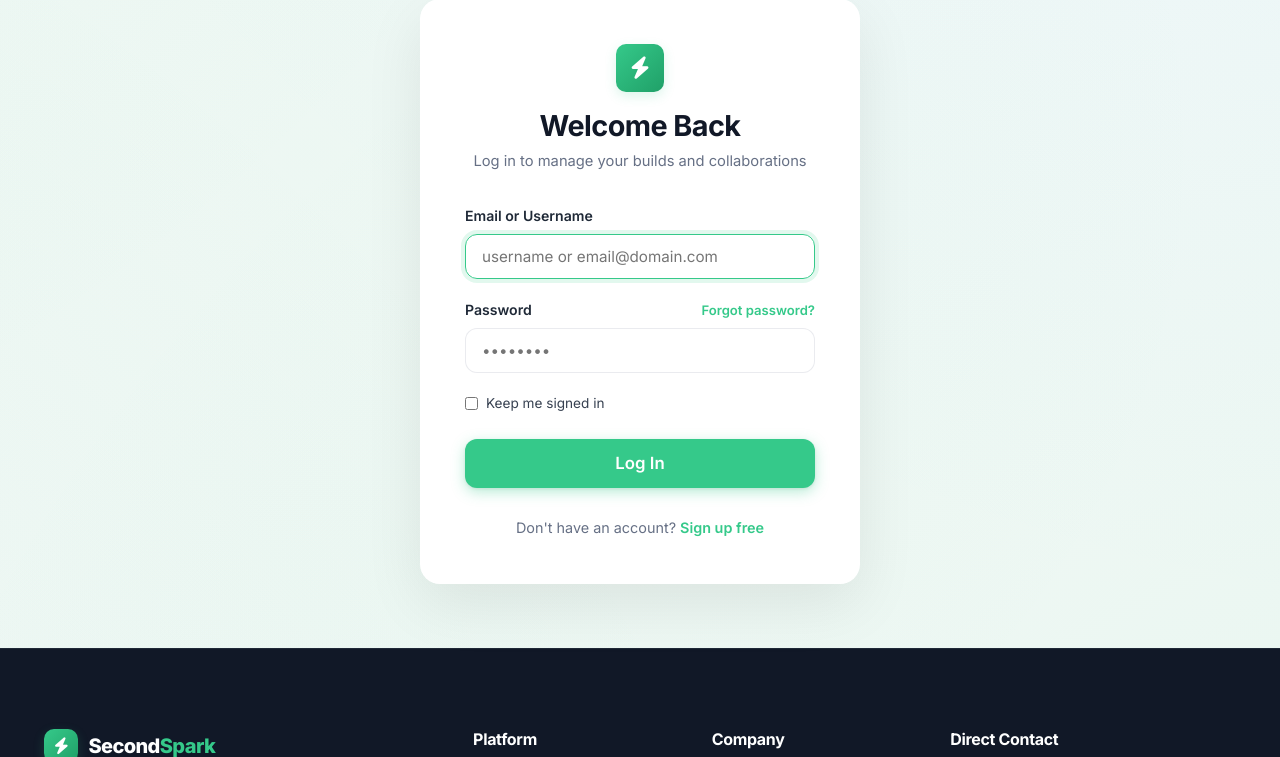
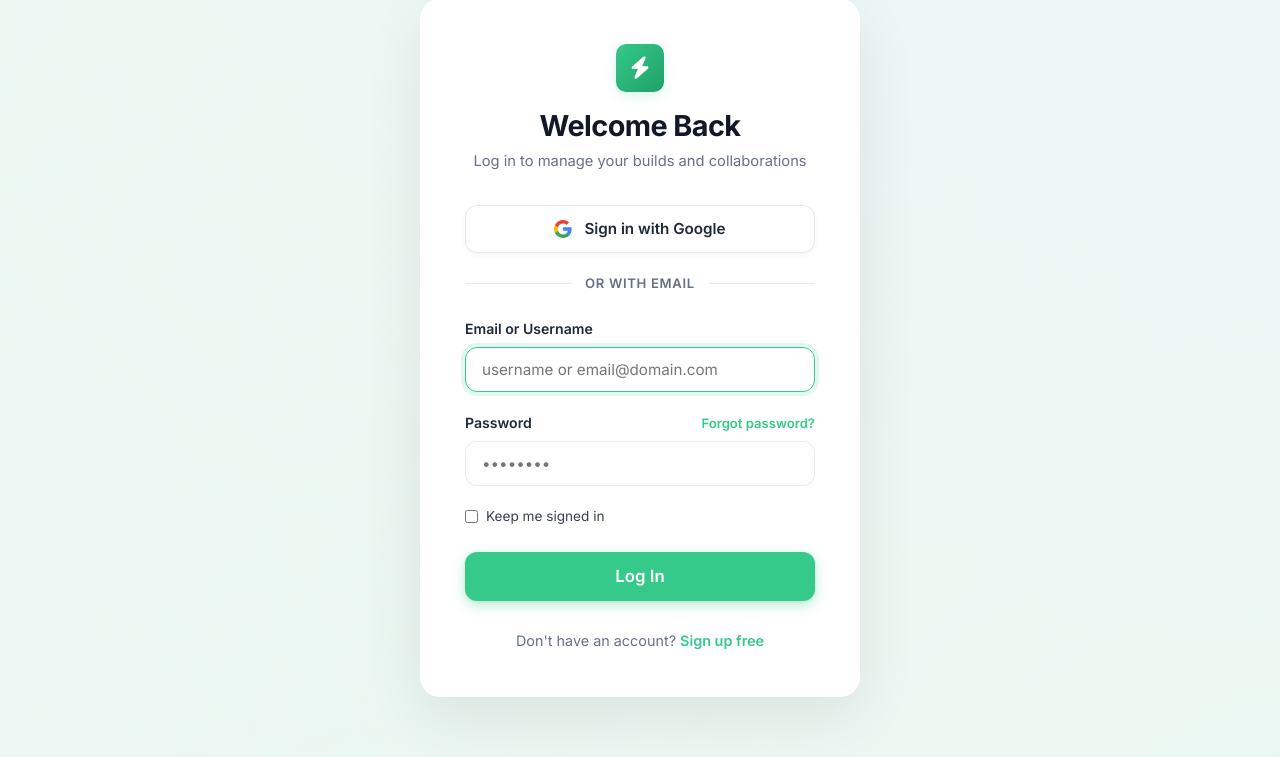
Before and after one commit to Karnatihitesh/SecondSpark, a Flask app: page /auth/login in a window 1280 px wide. Shown: the part 131-888 px from the top of the page. Run offline with Flask 3, Linux system fonts and the light colour scheme.

Commit message:
update SecondSpark-Upload/app/templates/login.html

```diff
--- a/SecondSpark-Upload/app/templates/login.html
+++ b/SecondSpark-Upload/app/templates/login.html
@@ -10,6 +10,24 @@
       <span class="brand-icon" style="margin: 0 auto 1rem; width: 48px; height: 48px; font-size: 1.4rem;"><i class="fa-solid fa-bolt"></i></span>
       <h1 style="font-size: 1.8rem; margin-bottom: 0.35rem;">Welcome Back</h1>
       <p style="color: var(--text-muted); font-size: 0.92rem;">Log in to manage your builds and collaborations</p>
+    </div>
+
+    <!-- Google Sign In Button -->
+    <a href="{{ url_for('auth.google_login') }}" class="btn btn-block" style="background: #FFFFFF; border: 1.5px solid var(--border-subtle); color: var(--dark-800); font-weight: 600; display: flex; align-items: center; justify-content: center; gap: 0.75rem; height: 48px; border-radius: var(--radius-md); box-shadow: 0 2px 6px rgba(0,0,0,0.04); text-decoration: none; transition: all 0.2s; margin-bottom: 1.25rem;" onmouseover="this.style.borderColor='var(--dark-400)';this.style.background='#F9FAFB'" onmouseout="this.style.borderColor='var(--border-subtle)';this.style.background='#FFFFFF'">
+      <svg width="18" height="18" viewBox="0 0 18 18">
+        <path fill="#4285F4" d="M17.64 9.2c0-.637-.057-1.251-.164-1.84H9v3.481h4.844c-.209 1.125-.843 2.078-1.796 2.717v2.258h2.908c1.702-1.567 2.684-3.874 2.684-6.616z"/>
+        <path fill="#34A853" d="M9 18c2.43 0 4.467-.806 5.956-2.184l-2.908-2.258c-.806.54-1.837.86-3.048.86-2.344 0-4.328-1.584-5.036-3.711H.957v2.332C2.438 15.983 5.482 18 9 18z"/>
+        <path fill="#FBBC05" d="M3.964 10.707c-.18-.54-.282-1.117-.282-1.707s.102-1.167.282-1.707V4.961H.957C.347 6.175 0 7.55 0 9s.347 2.825.957 4.039l3.007-2.332z"/>
+        <path fill="#EA4335" d="M9 3.58c1.321 0 2.508.454 3.44 1.345l2.582-2.58C13.463.891 11.426 0 9 0 5.482 0 2.438 2.017.957 4.961L3.964 7.293C4.672 5.166 6.656 3.58 9 3.58z"/>
+      </svg>
+      Sign in with Google
+    </a>
+
+    <!-- Divider -->
+    <div style="display: flex; align-items: center; margin-bottom: 1.5rem; color: var(--text-muted); font-size: 0.82rem;">
+      <div style="flex: 1; height: 1px; background: var(--border-subtle);"></div>
+      <span style="padding: 0 0.85rem; font-weight: 600; letter-spacing: 0.05em;">OR WITH EMAIL</span>
+      <div style="flex: 1; height: 1px; background: var(--border-subtle);"></div>
     </div>
 
     <form action="{{ url_for('auth.login', next=request.args.get('next', '')) }}" method="POST">
```
